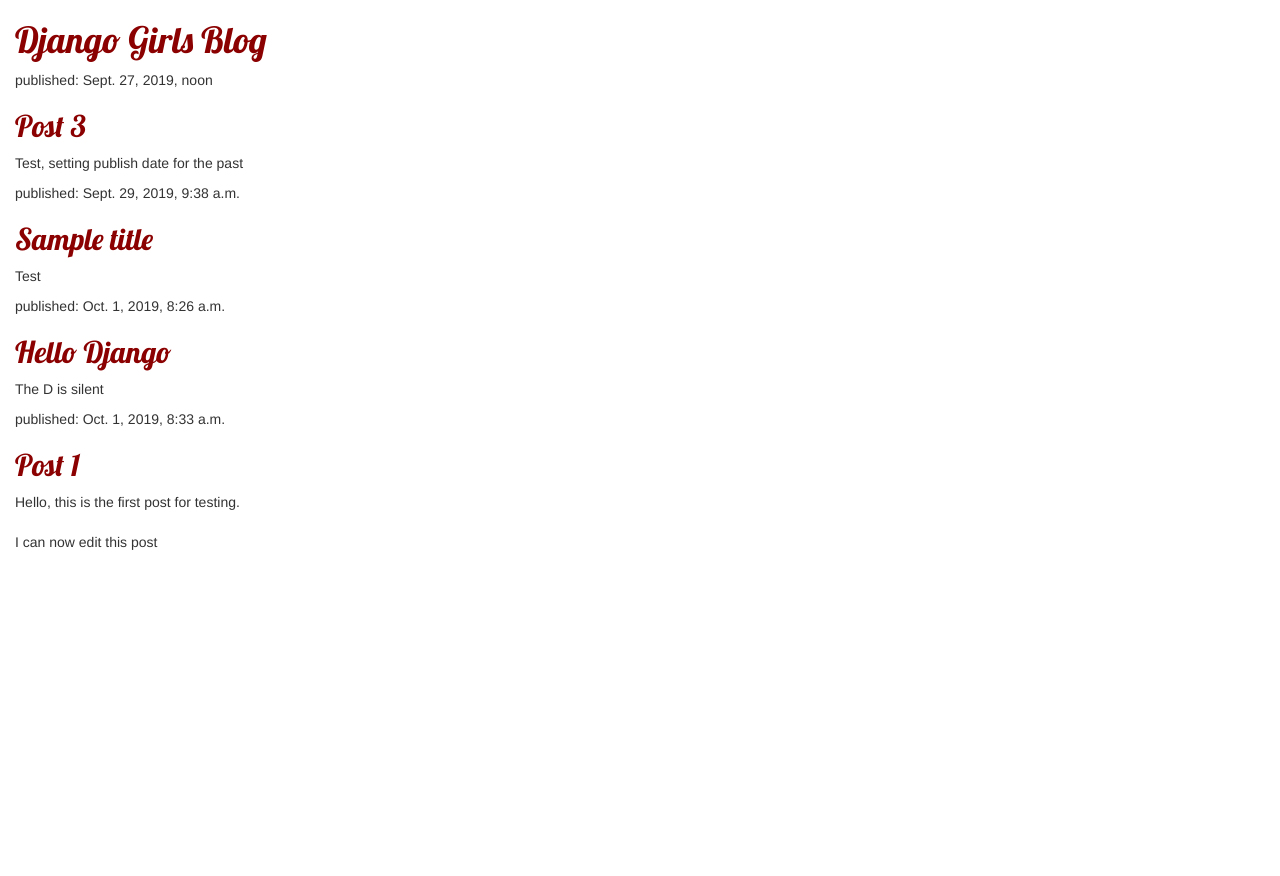
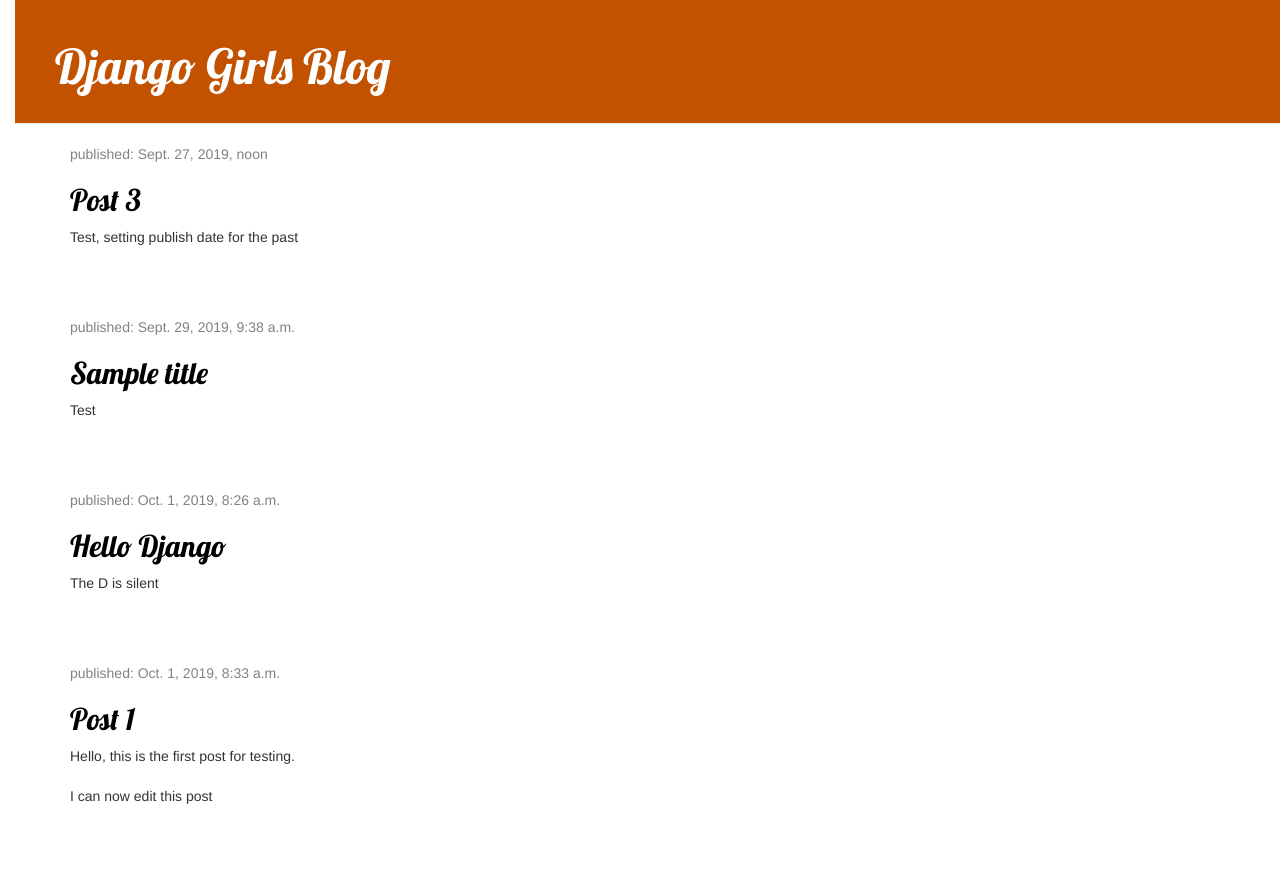
Before and after one commit to newtons4th/my-first-blog, a Django app: page / in a window 1280 px wide. Before the commit the page ends 550 px from the top, so only its background shows below. Run offline with Django 3.2, Linux system fonts and the light colour scheme; data comes from the database, SQL or seed files in the repository; both versions use the stored data as it was after the commit; some libraries are stand-ins or nearby versions.

Commit message:
Local complete, functioning

```diff
--- a/blog/static/css/blog.css
+++ b/blog/static/css/blog.css
@@ -3,6 +3,53 @@ h1 a, h2 a {
     font-family: 'Lobster';
 }
 
+.page-header {
+    background-color: #C25100;
+    margin-top: 0;
+    padding: 20px 20px 20px 40px;
+}
+
+.page-header h1, .page-header h1 a, .page-header h1 a:visited, .page-header h1 a:active {
+    color: #ffffff;
+    font-size: 36pt;
+    text-decoration: none;
+}
+
+.content {
+    margin-left: 40px;
+}
+
+h1, h2, h3, h4 {
+    font-family: 'Lobster', cursive;
+}
+
+.date {
+    color: #828282;
+}
+
+.save {
+    float: right;
+}
+
+.post-form textarea, .post-form input {
+    width: 100%;
+}
+
+.top-menu, .top-menu:hover, .top-menu:visited {
+    color: #ffffff;
+    float: right;
+    font-size: 26pt;
+    margin-right: 20px;
+}
+
+.post {
+    margin-bottom: 70px;
+}
+
+.post h2 a, .post h2 a:visited {
+    color: #000000;
+}
+
 body {
     padding-left: 15px;
 }
--- /dev/null
+++ b/blog/templates/blog/base.html
@@ -0,0 +1,28 @@
+{% load static %}
+<html>
+    <head>
+        <title>Django Girls blog</title>
+        <link rel="stylesheet" href="//maxcdn.bootstrapcdn.com/bootstrap/3.2.0/css/bootstrap.min.css">
+        <link rel="stylesheet" href="//maxcdn.bootstrapcdn.com/bootstrap/3.2.0/css/bootstrap-theme.min.css">
+        <link href="//fonts.googleapis.com/css?family=Lobster&subset=latin,latin-ext" rel="stylesheet" type="text/css">
+        <link rel="stylesheet" href="{% static 'css/blog.css' %}">
+
+    </head>
+<body>
+    <div class="page-header">
+    {% if user.is_authenticated %}
+        <a href="{% url 'post_new' %}" class="top-menu"><span class="glyphicon glyphicon-plus"></span></a>
+    {% endif %}
+        <h1><a href="/">Django Girls Blog</a></h1>
+    </div>
+    <div class="content container">
+        <div class="row">
+            <div class="col-md-8">
+            {% block content %}
+            {% endblock %}
+            </div>
+        </div>
+    </div>
+</body>
+
+</html>
--- a/blog/templates/blog/post_list.html
+++ b/blog/templates/blog/post_list.html
@@ -1,24 +1,13 @@
-{% load static %}
-<html>
-    <head>
-        <title>Django Girls blog</title>
-        <link rel="stylesheet" href="//maxcdn.bootstrapcdn.com/bootstrap/3.2.0/css/bootstrap.min.css">
-        <link rel="stylesheet" href="//maxcdn.bootstrapcdn.com/bootstrap/3.2.0/css/bootstrap-theme.min.css">
-        <link href="//fonts.googleapis.com/css?family=Lobster&subset=latin,latin-ext" rel="stylesheet" type="text/css">
-        <link rel="stylesheet" href="{% static 'css/blog.css' %}">
+{% extends 'blog/base.html' %}
 
-    </head>
-    <body>
-        <div>
-            <h1><a href="/">Django Girls Blog</a></h1>
-        </div>
-{% for post in posts %}
-    <div>
-        <p>published: {{ post.published_date }}</p>
-        <h2><a href="">{{ post.title }}</a></h2>
-        <p>{{ post.text|linebreaksbr }}</p>
-    </div>
-{% endfor %}
-
-    </body>
-</html>
+{% block content %}
+    {% for post in posts %}
+                <div class="post">
+                    <div class="date">
+                        <p>published: {{ post.published_date }}</p>
+                    </div>
+                    <h2><a href="{% url 'post_detail' pk=post.pk %}">{{ post.title }}</a></h2>
+                    <p>{{ post.text|linebreaksbr }}</p>
+                </div>
+            {% endfor %}
+{% endblock %}
--- a/blog/urls.py
+++ b/blog/urls.py
@@ -3,4 +3,7 @@ from . import views
 
 urlpatterns = [
     path('', views.post_list, name='post_list'),
+    path('post/<int:pk>/', views.post_detail, name='post_detail'),
+    path('post/new/', views.post_new, name='post_new'),
+    path('post/<int:pk>/edit/', views.post_edit, name='post_edit'),
 ]
--- a/blog/views.py
+++ b/blog/views.py
@@ -1,9 +1,46 @@
 from django.shortcuts import render
 from django.utils import timezone
 from .models import Post
+from django.shortcuts import render, get_object_or_404
+from .forms import PostForm
+from django.shortcuts import redirect
 
 
 # Create your views here.
 def post_list(request):
     posts = Post.objects.filter(published_date__lte=timezone.now()).order_by('published_date')
     return render(request, 'blog/post_list.html', {'posts': posts})
+
+
+def post_detail(request, pk):
+    post = get_object_or_404(Post, pk=pk)
+    return render(request, 'blog/post_detail.html', {'post': post})
+
+
+def post_new(request):
+    if request.method == "POST":
+        form = PostForm(request.POST)
+        if form.is_valid():
+            post = form.save(commit=False)
+            post.author = request.user
+            post.published_date = timezone.now()
+            post.save()
+            return redirect('post_detail', pk=post.pk)
+    else:
+        form = PostForm()
+    return render(request, 'blog/post_edit.html', {'form': form})
+
+
+def post_edit(request, pk):
+    post = get_object_or_404(Post, pk=pk)
+    if request.method == "POST":
+        form = PostForm(request.POST, instance=post)
+        if form.is_valid():
+            post = form.save(commit=False)
+            post.author = request.user
+            post.published_date = timezone.now()
+            post.save()
+            return redirect('post_detail', pk=post.pk)
+    else:
+        form = PostForm(instance=post)
+    return render(request, 'blog/post_edit.html', {'form': form})
```
Also changed, not shown: blog/forms.py (added, +9 -0 lines), blog/templates/blog/post_detail.html (added, +16 -0 lines), blog/templates/blog/post_edit.html (added, +9 -0 lines), db.sqlite3.
